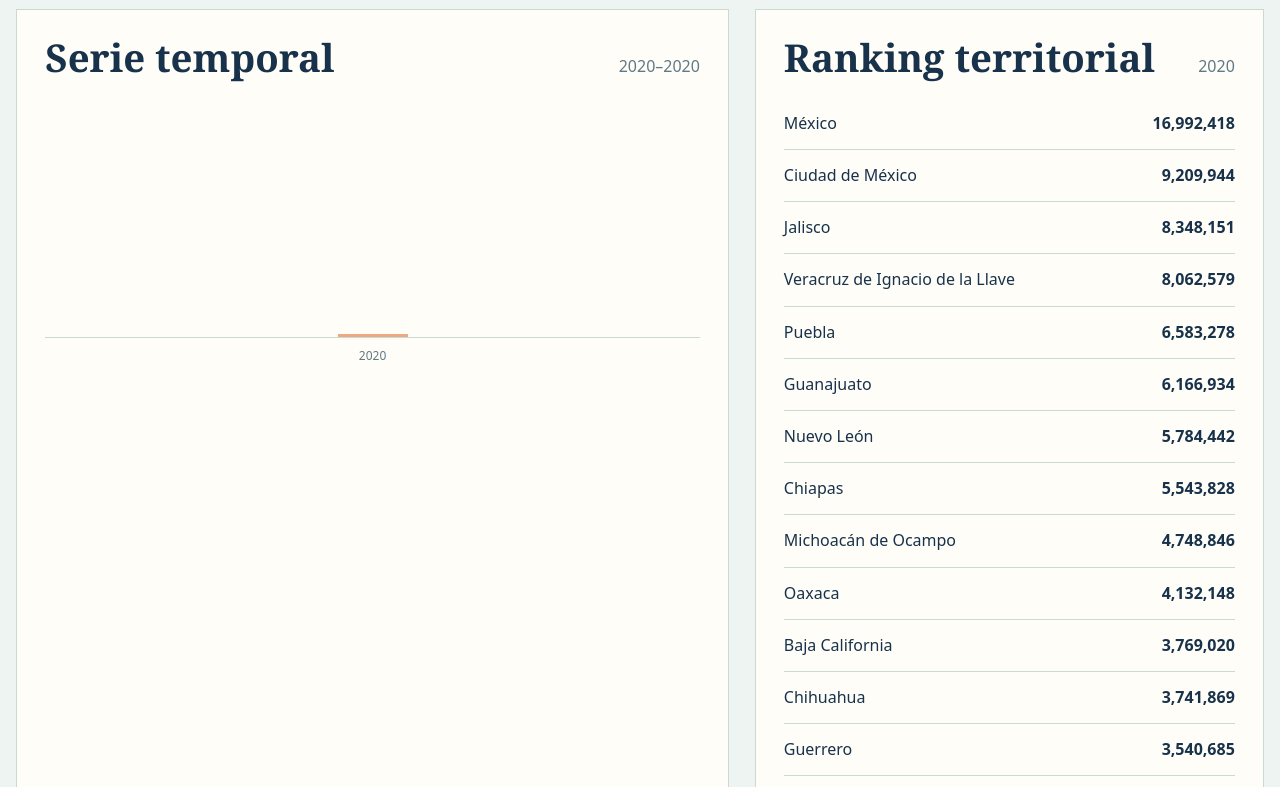
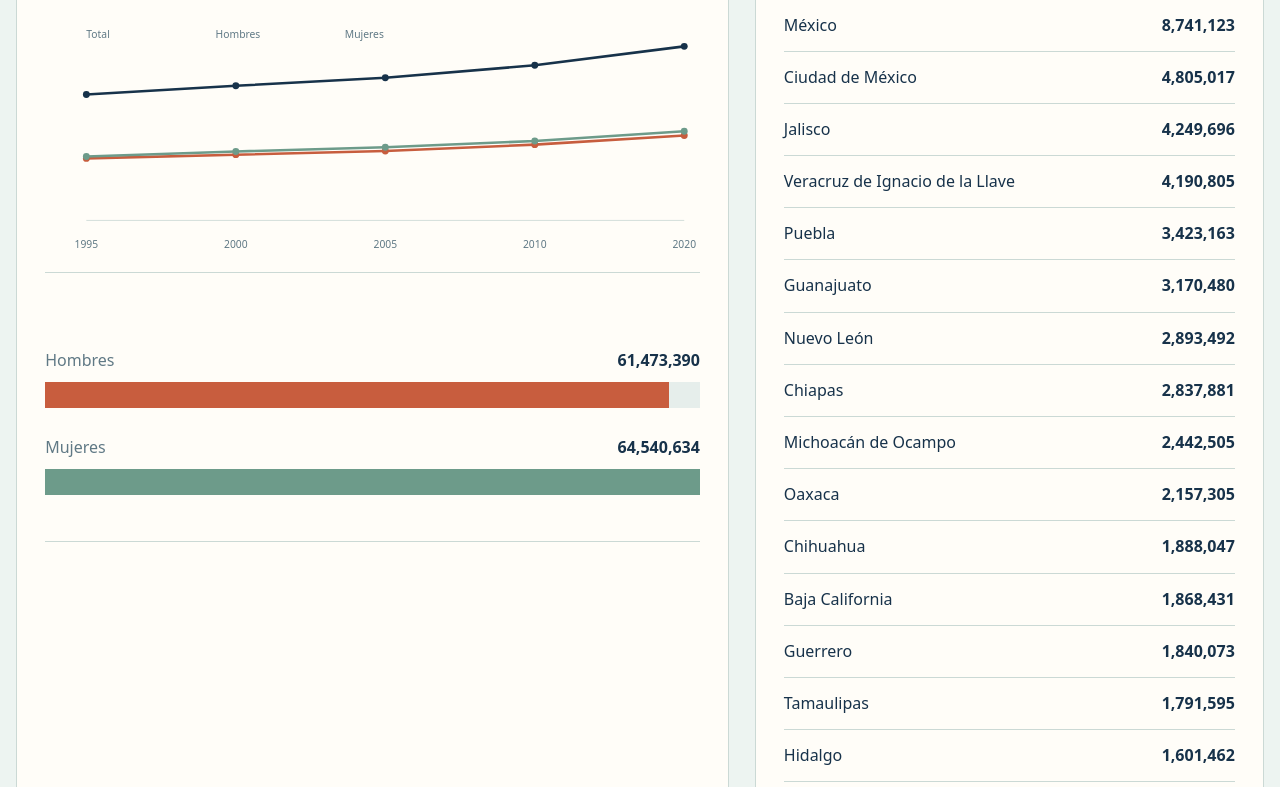
Before and after one commit to RobertMX23/Itzamna-education-demo, a website: page dashboard/index.html in a window 1280 px wide. Shown: the part 749-1536 px from the top of the page. Drawn offline with Linux system fonts and the light colour scheme.

Commit message:
feat: connect project 02 historical population charts

```diff
--- a/dashboard/app.js
+++ b/dashboard/app.js
@@ -1,5 +1,5 @@
-const DATA_URL = "../data/official/population_2020.csv";
-const state = { rows: [], indicatorId: "", entity: "all", period: "", sort: "desc" };
+const DATA_URL = "../data/official/population_historical.csv";
+const state = { rows: [], indicatorId: "", entity: "all", period: "", sort: "desc", chartMode: "trend" };
 
 const $ = (id) => document.getElementById(id);
 const UNIT_LABELS = { persons: "personas", percent: "%" };
@@ -143,6 +143,45 @@
   $("growth-heatmap").innerHTML = header + body;
 }
 
+function renderHistoricalChart(rows) {
+  const periods = [...new Set(rows.map((row) => row.time_period))].sort((a, b) => Number(a) - Number(b));
+  const series = ["total", "male", "female"].map((sex) => ({
+    sex,
+    values: periods.map((period) => rows.filter((row) => row.time_period === period && row.sex === sex)
+      .reduce((sum, row) => sum + Number(row.value), 0))
+  }));
+  const max = Math.max(...series.flatMap((item) => item.values), 1);
+  const width = 760;
+  const height = 270;
+  const left = 48;
+  const top = 24;
+  const chartWidth = width - left - 18;
+  const chartHeight = height - top - 44;
+  const colors = { total: "#17324a", male: "#c75d3e", female: "#6d9b8a" };
+  const labels = { total: "Total", male: "Hombres", female: "Mujeres" };
+  const x = (index) => left + (periods.length === 1 ? chartWidth / 2 : (index / (periods.length - 1)) * chartWidth);
+  const y = (value) => top + chartHeight - (value / max) * chartHeight;
+  const lines = series.map((item) => `<polyline points="${item.values.map((value, index) => `${x(index)},${y(value)}`).join(" ")}" fill="none" stroke="${colors[item.sex]}" stroke-width="3" stroke-linecap="round" stroke-linejoin="round"/>`).join("");
+  const points = series.map((item) => item.values.map((value, index) => `<circle cx="${x(index)}" cy="${y(value)}" r="4" fill="${colors[item.sex]}"/>`).join("")).join("");
+  const ticks = periods.map((period, index) => `<text x="${x(index)}" y="${height - 12}" text-anchor="middle">${period}</text>`).join("");
+  const legend = series.map((item, index) => `<text x="${left + index * 150}" y="14" fill="${colors[item.sex]}">${labels[item.sex]}</text>`).join("");
+  $("time-series").innerHTML = `<svg class="chart-svg" viewBox="0 0 ${width} ${height}" role="img" aria-label="Serie historica de poblacion por sexo">${legend}<line x1="${left}" y1="${top + chartHeight}" x2="${left + chartWidth}" y2="${top + chartHeight}" stroke="#cbd9d5"/>${lines}${points}${ticks}</svg>`;
+}
+
+function renderCompositionChart(rows) {
+  const values = aggregateSexValues(filterByPeriod(rows, state.period));
+  const items = [{ sex: "male", label: "Hombres", value: values.male || 0 }, { sex: "female", label: "Mujeres", value: values.female || 0 }];
+  const max = Math.max(...items.map((item) => item.value), 1);
+  $("composition-chart").innerHTML = items.map((item) => `<div class="composition-item"><div class="composition-label"><span>${item.label}</span><strong>${formatValue(item.value, "persons")}</strong></div><div class="composition-track"><span class="composition-fill ${item.sex}" style="width:${item.value / max * 100}%"></span></div></div>`).join("");
+}
+
+function updateChartMode() {
+  const trend = state.chartMode === "trend";
+  $("time-series").hidden = !trend;
+  $("composition-chart").hidden = trend;
+  $("chart-title").textContent = trend ? "Serie historica" : "Composicion por sexo";
+}
+
 function populateControls(rows) {
   const indicators = [...new Map(rows.map((row) => [row.indicator_id, row])).values()];
   const entities = [...new Map(rows.map((row) => [row.geo_area, row])).values()];
@@ -174,10 +213,12 @@
   $("observation-count").textContent = populationMetrics.genderGap === null
     ? "N/D"
     : formatValue(populationMetrics.genderGap, populationMetrics.unit);
-  $("series-range").textContent = rows.length ? `${rows[0].time_period}–${rows.at(-1).time_period}` : "-";
+  $("series-range").textContent = rows.length ? `${rows[0].time_period}-${rows.at(-1).time_period}` : "-";
   $("ranking-period").textContent = state.period;
-  const max = Math.max(...rows.map((row) => Number(row.value)), 1);
-  $("time-series").innerHTML = rows.map((row) => `<div class="bar-item"><div class="bar" style="height:${Number(row.value) / max * 88}%" title="${formatValue(row.value, row.unit)}"></div><span class="bar-label">${row.time_period}</span></div>`).join("");
+  const historicalRows = filterByEntity(state.rows, state.entity);
+  renderHistoricalChart(historicalRows);
+  renderCompositionChart(historicalRows);
+  updateChartMode();
   const ranking = buildRanking(state.rows, state.period);
   $("entity-ranking").innerHTML = ranking.map((row) => `<li><span>${row.geo_name}</span><strong>${formatValue(row.value, row.unit)}</strong></li>`).join("");
   renderMetadata(filteredRows);
@@ -196,6 +237,7 @@
     $("entity-filter").addEventListener("change", (event) => { state.entity = event.target.value; render(); });
     $("period-filter").addEventListener("change", (event) => { state.period = event.target.value; render(); });
     $("sort-filter").addEventListener("change", (event) => { state.sort = event.target.value; render(); });
+    $("chart-mode").addEventListener("change", (event) => { state.chartMode = event.target.value; updateChartMode(); });
     render();
   } catch (error) { $("status-message").textContent = `No se pudo cargar el dataset: ${error.message}`; }
 }
--- a/dashboard/index.html
+++ b/dashboard/index.html
@@ -13,7 +13,7 @@
         <p class="eyebrow">ITZAMNA / PROJECT 02</p>
         <h1>Population dashboard</h1>
         <p class="lede">Compara poblacion total, hombres y mujeres por entidad.</p>
-        <p class="notice">Fuente oficial: INEGI, Censo de Población y Vivienda 2020.</p>
+        <p class="notice">Fuente oficial: INEGI, Censo de Poblacion y Vivienda 2020. Serie comparable 1995-2020.</p>
       </header>
 
       <section class="toolbar" aria-label="Filtros del dashboard">
@@ -32,6 +32,12 @@
             <option value="asc">Menor a mayor</option>
           </select>
         </label>
+        <label>Visualizacion
+          <select id="chart-mode" aria-label="Seleccionar visualizacion">
+            <option value="trend">Serie historica</option>
+            <option value="composition">Composicion por sexo</option>
+          </select>
+        </label>
       </section>
 
       <section class="metrics" aria-label="Métricas principales">
@@ -48,8 +54,9 @@
 
       <section class="visual-grid" aria-label="Visualizaciones demograficas">
         <article class="panel">
-          <div class="panel-heading"><h2>Serie temporal</h2><span id="series-range">-</span></div>
+          <div class="panel-heading"><h2 id="chart-title">Serie historica</h2><span id="series-range">-</span></div>
           <div id="time-series" class="chart" role="img" aria-label="Serie temporal del indicador seleccionado"></div>
+          <div id="composition-chart" class="chart composition-chart" role="img" aria-label="Composicion de poblacion por sexo"></div>
         </article>
         <article class="panel">
           <div class="panel-heading"><h2>Ranking territorial</h2><span id="ranking-period">-</span></div>
--- a/dashboard/styles.css
+++ b/dashboard/styles.css
@@ -19,7 +19,7 @@
 .lede { align-self: end; color: var(--muted); margin: 0; max-width: 32rem; }
 .notice { grid-column: 1 / -1; color: var(--muted); margin: 8px 0 0; font-size: .9rem; }
 .toolbar, .metrics, .visual-grid { display: grid; gap: var(--space); margin-top: var(--space); }
-.toolbar { grid-template-columns: repeat(3, 1fr); }
+.toolbar { grid-template-columns: repeat(5, minmax(0, 1fr)); }
 label { color: var(--muted); font-size: .85rem; font-weight: 700; }
 select { display: block; width: 100%; margin-top: 6px; padding: 12px; border: 1px solid var(--line); background: var(--paper); color: var(--ink); font: inherit; }
 .metrics { grid-template-columns: repeat(3, 1fr); }
@@ -30,6 +30,16 @@
 .panel-heading { display: flex; justify-content: space-between; align-items: baseline; gap: 12px; }
 h2 { font-size: clamp(1.6rem, 3vw, 2.7rem); }
 .chart { display: flex; align-items: end; gap: 10px; min-height: 260px; padding-top: 32px; border-bottom: 1px solid var(--line); }
+.chart-svg { display: block; width: 100%; min-height: 260px; overflow: visible; }
+.chart-svg text { fill: var(--muted); font: 12px system-ui, sans-serif; }
+.composition-chart { display: block; padding: 48px 0 18px; }
+.composition-item { margin: 28px 0; }
+.composition-label { display: flex; justify-content: space-between; gap: 16px; color: var(--muted); }
+.composition-label strong { color: var(--ink); }
+.composition-track { height: 26px; margin-top: 10px; background: #e6eeeb; }
+.composition-fill { display: block; height: 100%; min-width: 2px; }
+.composition-fill.male { background: var(--accent); }
+.composition-fill.female { background: #6d9b8a; }
 .bar-item { display: flex; flex: 1; min-width: 34px; height: 100%; align-items: end; justify-content: center; position: relative; }
 .bar { width: min(70px, 80%); min-height: 3px; background: var(--bar); }
 .bar-label { position: absolute; bottom: -28px; color: var(--muted); font-size: .75rem; }
@@ -53,4 +63,5 @@
 th, td { padding: 10px 8px; border-bottom: 1px solid var(--line); text-align: left; }
 th { color: var(--muted); font-size: .78rem; text-transform: uppercase; letter-spacing: .08em; }
 footer { border-top: 1px solid var(--line); color: var(--muted); margin-top: var(--space); padding-top: 16px; font-size: .85rem; }
+@media (max-width: 1100px) { .toolbar { grid-template-columns: repeat(3, 1fr); } }
 @media (max-width: 720px) { .page-header, .toolbar, .metrics, .visual-grid { grid-template-columns: 1fr; } .lede { max-width: none; } h1 { font-size: clamp(3rem, 16vw, 5rem); } }
```
Also changed, not shown: dashboard/dashboard_spec.yaml (+16 -4 lines), 1 other file.
